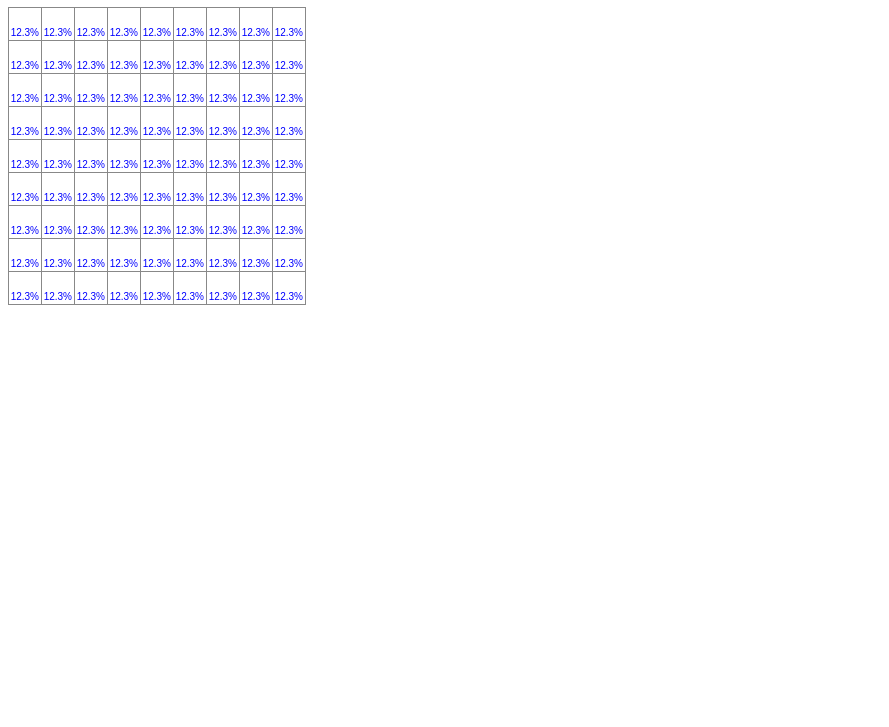
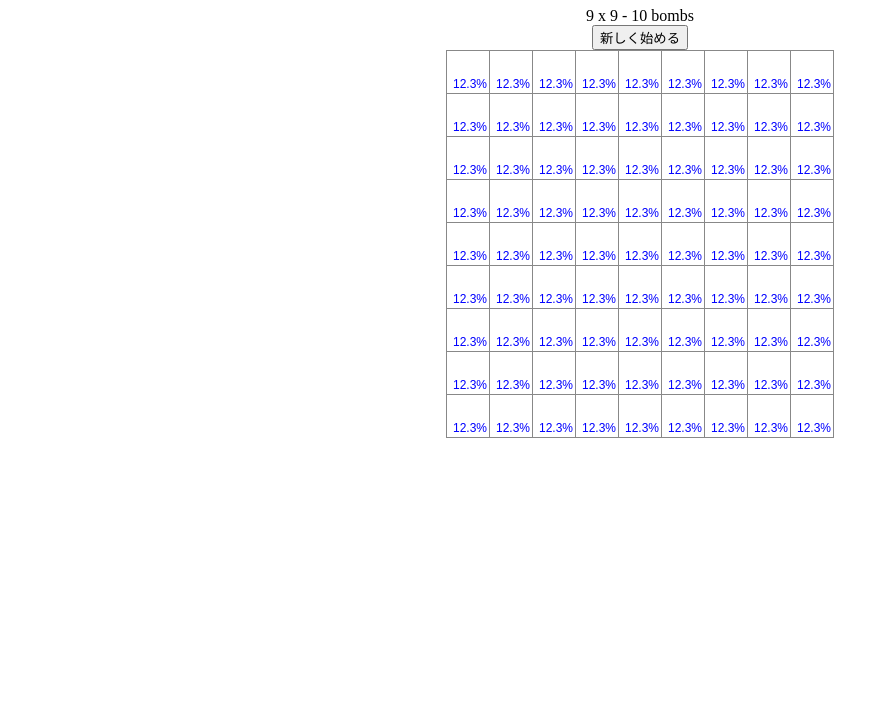
Before and after one commit to siman-man/ProbMinesweeper, a plain HTML site: page index.html in a window 1280 px wide. Shown: the part 73-800 px from the top of the page, without its empty margins (0-889 px from the left). Drawn offline with Linux system fonts and the light colour scheme.

Commit message:
Improve UI and add new game functionality

```diff
--- a/index.html
+++ b/index.html
@@ -4,10 +4,19 @@
 <meta charset="UTF-8">
 <title>Minesweeper Probabilities</title>
 <style>
-  table { border-collapse: collapse; }
+  body { text-align: center; }
+  table {
+    border-collapse: collapse;
+    margin: 0 auto;
+  }
   td {
-    width: 30px; height: 30px; text-align: center; border: 1px solid #888;
-    font-family: sans-serif; position: relative; cursor: pointer;
+    width: 40px;
+    height: 40px;
+    text-align: center;
+    border: 1px solid #888;
+    font-family: sans-serif;
+    position: relative;
+    cursor: pointer;
   }
   td.open { background: #ddd; cursor: default; }
   td.flag { background: #f99; }
@@ -16,13 +25,15 @@
     position: absolute;
     bottom: 2px;
     right: 2px;
-    font-size: 10px;
+    font-size: 12px;
     color: blue;
   }
 </style>
 </head>
 <body>
 <h1>Minesweeper</h1>
+<div id="info"></div>
+<button id="new-game">新しく始める</button>
 <table id="board"></table>
 <script src="solver.js"></script>
 <script src="main.js"></script>
--- a/main.js
+++ b/main.js
@@ -7,11 +7,19 @@ let numbers = [];
 let visible = [];
 let gameOver = false;
 
+function updateInfo() {
+  const info = document.getElementById('info');
+  if (info) {
+    info.textContent = `${WIDTH} x ${HEIGHT} - ${BOMBS} bombs`;
+  }
+}
+
 function initGame() {
   bombBoard = Array.from({ length: HEIGHT }, () => Array(WIDTH).fill(false));
   numbers = Array.from({ length: HEIGHT }, () => Array(WIDTH).fill(0));
   visible = Array.from({ length: HEIGHT }, () => Array(WIDTH).fill('?'));
   gameOver = false;
+  updateInfo();
 
   // place bombs
   let placed = 0;
@@ -179,4 +187,8 @@ function updateDisplay() {
   }
 }
 
-document.addEventListener('DOMContentLoaded', initGame);
+document.addEventListener('DOMContentLoaded', () => {
+  const btn = document.getElementById('new-game');
+  if (btn) btn.addEventListener('click', initGame);
+  initGame();
+});
```
